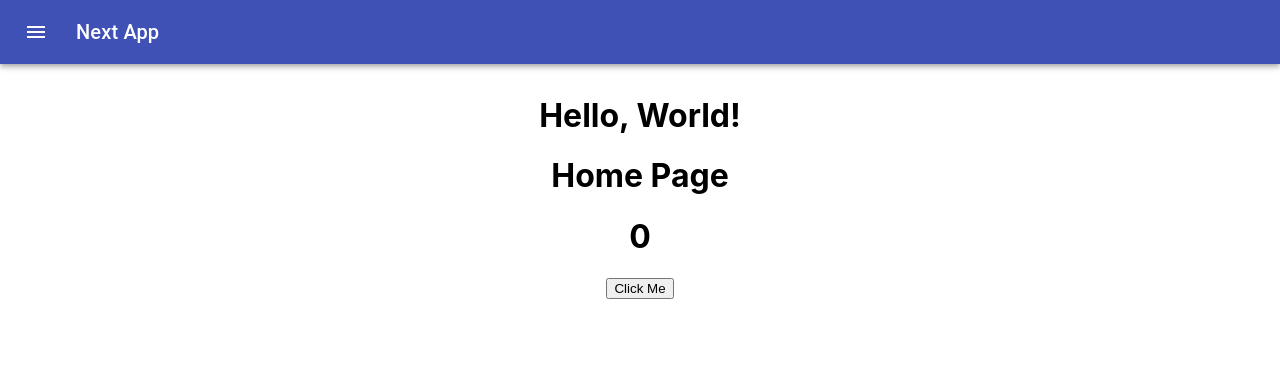
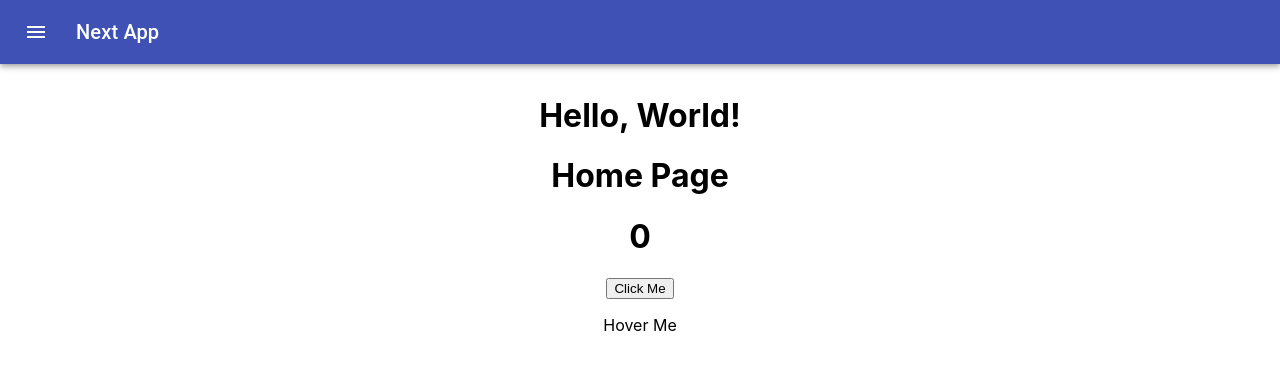
Before and after one commit to Khoa1468/Next-App, a Next.js app: page / in a window 1280 px wide. Shown: the top 370 px of the page. Built offline with nearby package versions, Linux system fonts and the light colour scheme.

Commit message:
Update index.tsx

```diff
--- a/pages/index.tsx
+++ b/pages/index.tsx
@@ -17,6 +17,7 @@ export default function Home(): JSX.Element {
       <h1>{count}</h1>
 
       <button onClick={handleClick}>Click Me</button>
+      <p>Hover Me</p>
     </Template>
   );
 }
```
